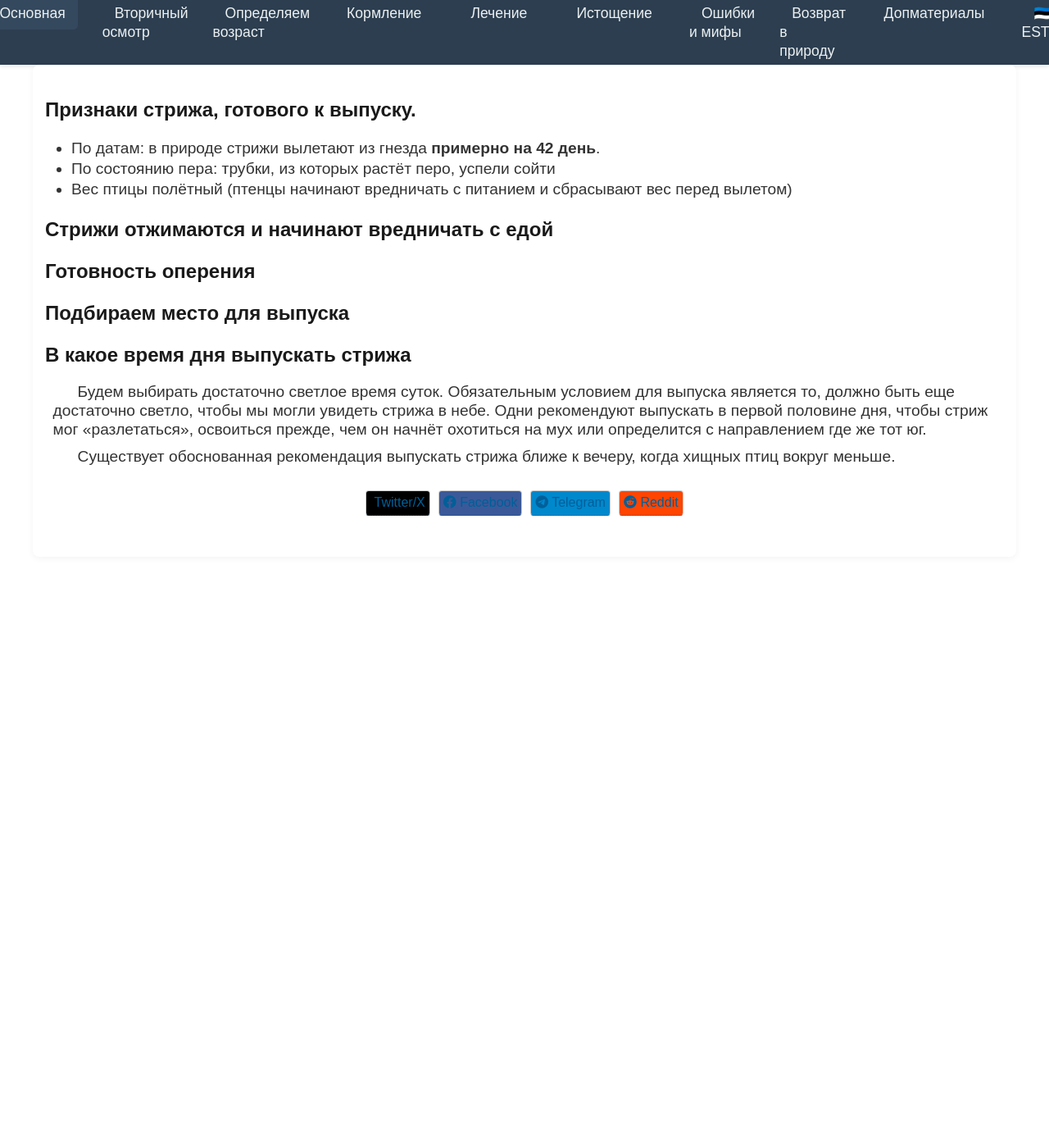
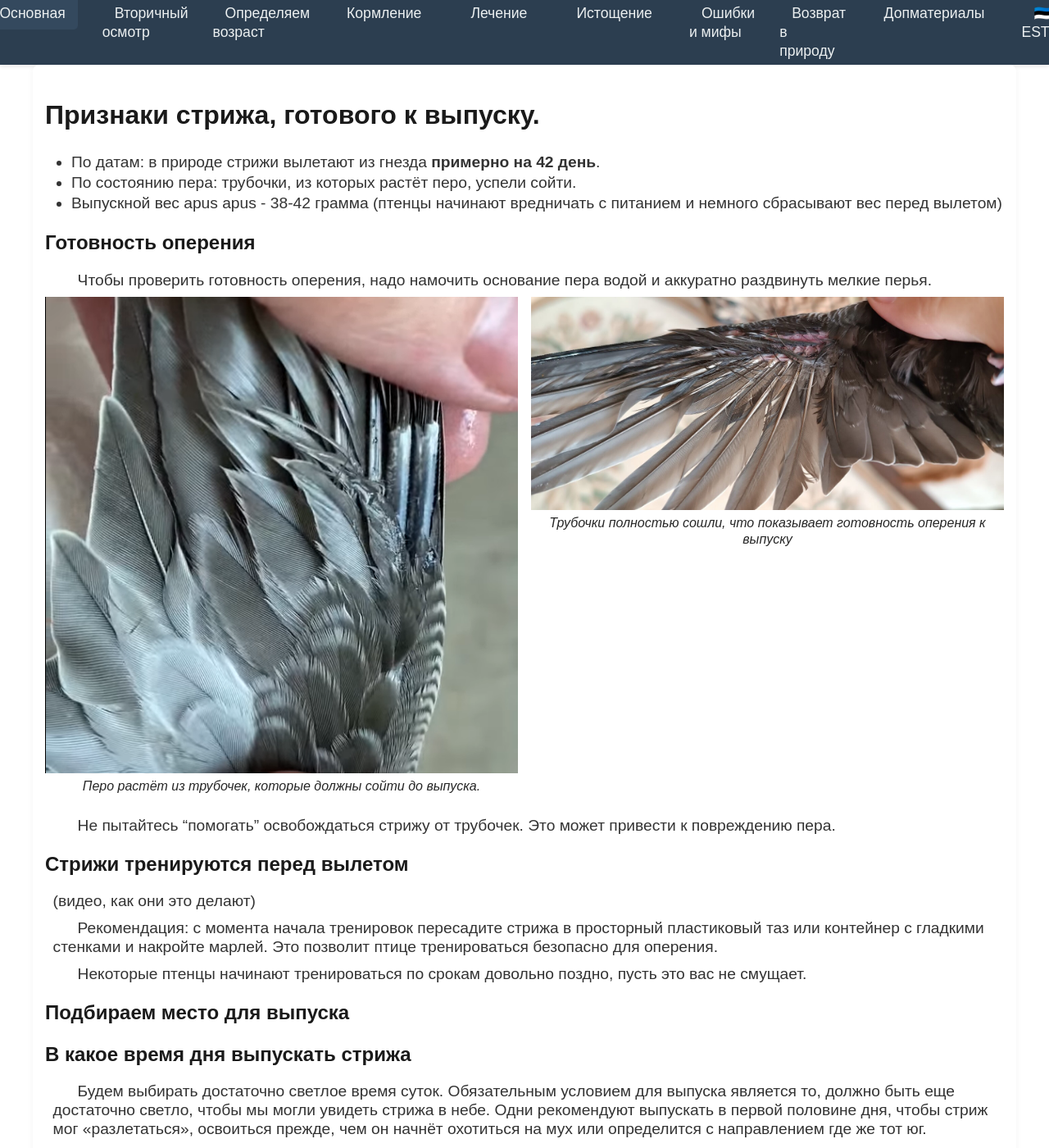
Before and after one commit to loodus-wiki/apus-apus, a Jekyll site: the page built from docs/ru/back-to-nature.md, in a window 1280 px wide and 1400 px high. Shown: the whole window at 82% size. Built offline with Jekyll 4.4.1, drawn with Linux system fonts in a browser that asks for light colours.

```diff
--- a/docs/_data/navigation-ru.yml
+++ b/docs/_data/navigation-ru.yml
@@ -16,6 +16,6 @@
 - title: Возврат в природу
   url: /ru/back-to-nature.html
 - title: Допматериалы
-  url: /ru/more_information.html
+  url: /ru/more-information.html
 - title: "🇪🇪 EST"
   class: lang-switch lang-est
--- a/docs/ru/back-to-nature.md
+++ b/docs/ru/back-to-nature.md
@@ -6,17 +6,44 @@ lang: ru
 is_home: false
 ---
 
-## Признаки стрижа, готового к выпуску.
+# Признаки стрижа, готового к выпуску.
 - По датам: в природе стрижи вылетают из гнезда **примерно на 42 день**.
-- По состоянию пера: трубки, из которых растёт перо, успели сойти
-- Вес птицы полётный (птенцы начинают вредничать с питанием и сбрасывают вес перед вылетом)
+- По состоянию пера: трубочки, из которых растёт перо, успели сойти.
+- Выпускной вес apus apus - 38-42 грамма (птенцы начинают вредничать с питанием и немного сбрасывают вес перед вылетом)
 
+## Готовность оперения
 
-## Стрижи отжимаются и начинают вредничать с едой
+Чтобы проверить готовность оперения, надо намочить основание пера водой и аккуратно раздвинуть мелкие перья.
+
+<div class="image-gallery">
+<figure>
+    <img  data-fancybox="my-gallery"  src="../assets/images/tubular-base-of-the-feather.png" frameborder="0">
+    <figcaption>Перо растёт из трубочек, которые должны сойти до выпуска.</figcaption>
+</figure>
+
+<figure>
+    <img  data-fancybox="my-gallery"  src="../assets/images/without-tubular-base-of-the-feather.jpg" frameborder="0">
+    <figcaption>Трубочки полностью сошли, что показывает готовность оперения к выпуску</figcaption>
+</figure>
+</div>
+
+Не пытайтесь "помогать" освобождаться стрижу от трубочек. Это может привести к повреждению пера.
 
 
 
-## Готовность оперения
+
+## Стрижи тренируются перед вылетом
+
+(видео, как они это делают)
+
+
+Рекомендация: с момента начала тренировок пересадите стрижа в просторный пластиковый таз или контейнер с гладкими стенками и накройте марлей. Это позволит птице тренироваться безопасно для оперения.
+
+
+Некоторые птенцы начинают тренироваться по срокам довольно поздно, пусть это вас не смущает.
+
+
+
 
 
 ## Подбираем место для выпуска
```
Also changed, not shown: docs/ru/feeding-swift.md (+9 -0 lines), docs/ru/main-mistakes.md (+13 -5 lines), docs/assets/images/tubular-base-of-the-feather.png (added), docs/assets/images/without-tubular-base-of-the-feather.jpg (added), docs/ru/more-information.md (renamed from docs/ru/more_information.md), 5 other files.
